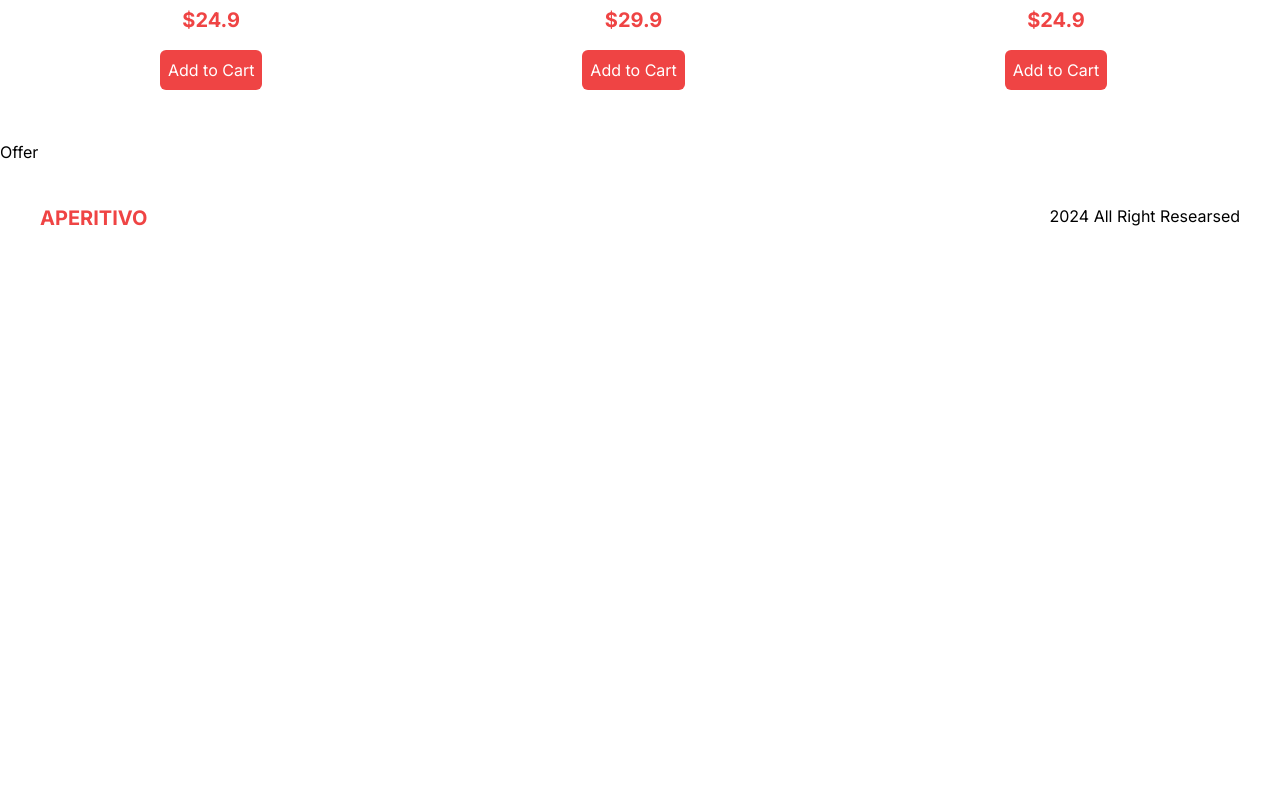
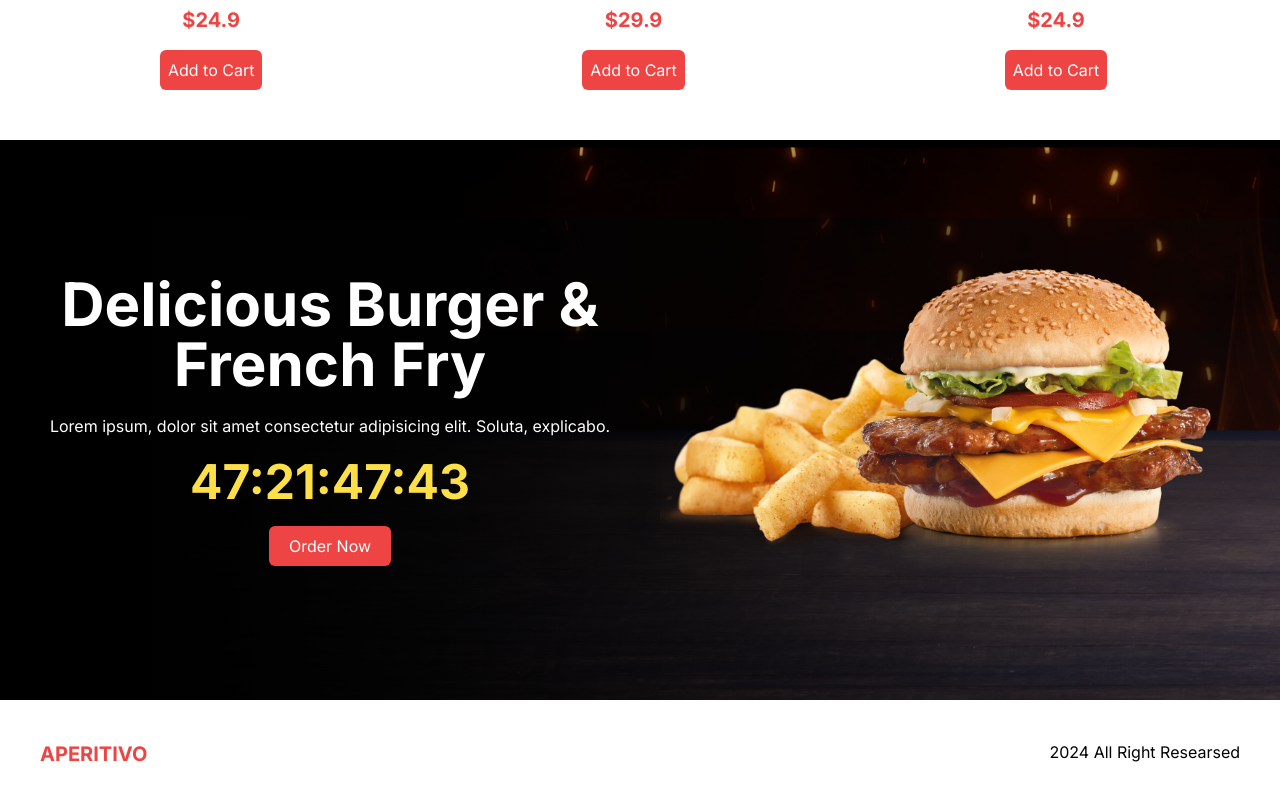
Before and after one commit to SaidulIslam16/restaurant-nextjs, a Next.js app: page / in a window 1280 px wide. Shown: the part 1380-2180 px from the top of the page. Before the commit the page ends 1652 px from the top, so only its background shows below. Built offline with nearby package versions, Linux system fonts and the light colour scheme.

Commit message:
Offer section created

```diff
--- /dev/null
+++ b/src/components/CounDown.tsx
@@ -0,0 +1,12 @@
+'use client'
+
+import React from 'react'
+import Countdown from 'react-countdown'
+
+const endingDate = new Date("2024-06-25")
+
+export default function CounDown() {
+  return (
+        <Countdown className='font-bold text-5xl text-yellow-300' date={endingDate}/>
+  )
+}
--- a/src/components/Offer.tsx
+++ b/src/components/Offer.tsx
@@ -1,7 +1,23 @@
+import Image from 'next/image'
 import React from 'react'
+import CounDown from './CounDown'
 
 export default function Offer() {
   return (
-    <div>Offer</div>
+    <div className='bg-black h-screen flex flex-col md:flex-row md:justify-between md:bg-[url("/offerBg.png")] md:h-[70vh]'>
+      {/* Text Container */}
+      <div className='flex-1 text-white flex flex-col justify-center items-center text-center gap-5 px-5'>
+        <h1 className='text-4xl font-bold md:text-6xl'>
+          Delicious Burger & French Fry
+        </h1>
+        <p>Lorem ipsum, dolor sit amet consectetur adipisicing elit. Soluta, explicabo.</p>
+        <CounDown/>
+        <button className='bg-red-500 px-5 py-2 rounded-md'>Order Now</button>
+      </div>
+      {/* Image Container */}
+      <div className='relative flex-1 w-full md:h-full'>
+        <Image src='/offerProduct.png' alt='offer product' fill className='object-contain'/>
+      </div>
+    </div>
   )
 }
```
Also changed, not shown: package.json (+6 -5 lines), 1 other file (tests, documents, lock files or other folders).
